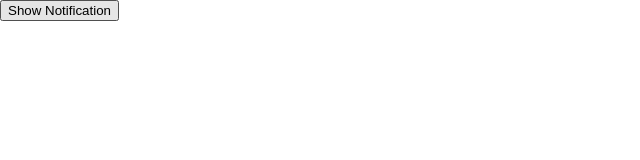
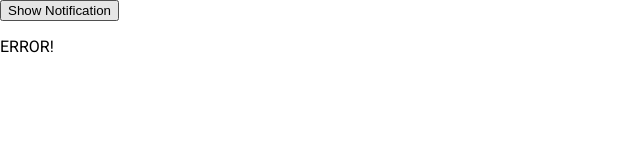
Before and after one commit to Ameer2000Mzori/Toast-Notification, a website built with webpack: page src/index.html in a window 1280 px wide. Shown: the full height of the page, 0-640 px from the left. Built offline with nearby package versions, Linux system fonts and the light colour scheme; a web font is replaced by a local one.

Commit message:
added nottification message html tree

```diff
--- a/src/index.html
+++ b/src/index.html
@@ -15,6 +15,9 @@
       <div class="head-Wrap">
         <button class="get-Nofti-Btn">Show Notification</button>
       </div>
+      <div class="notigication-Wrap">
+        <p>ERROR!</p>
+      </div>
     </header>
 
     <script src="script.js"></script>
```
